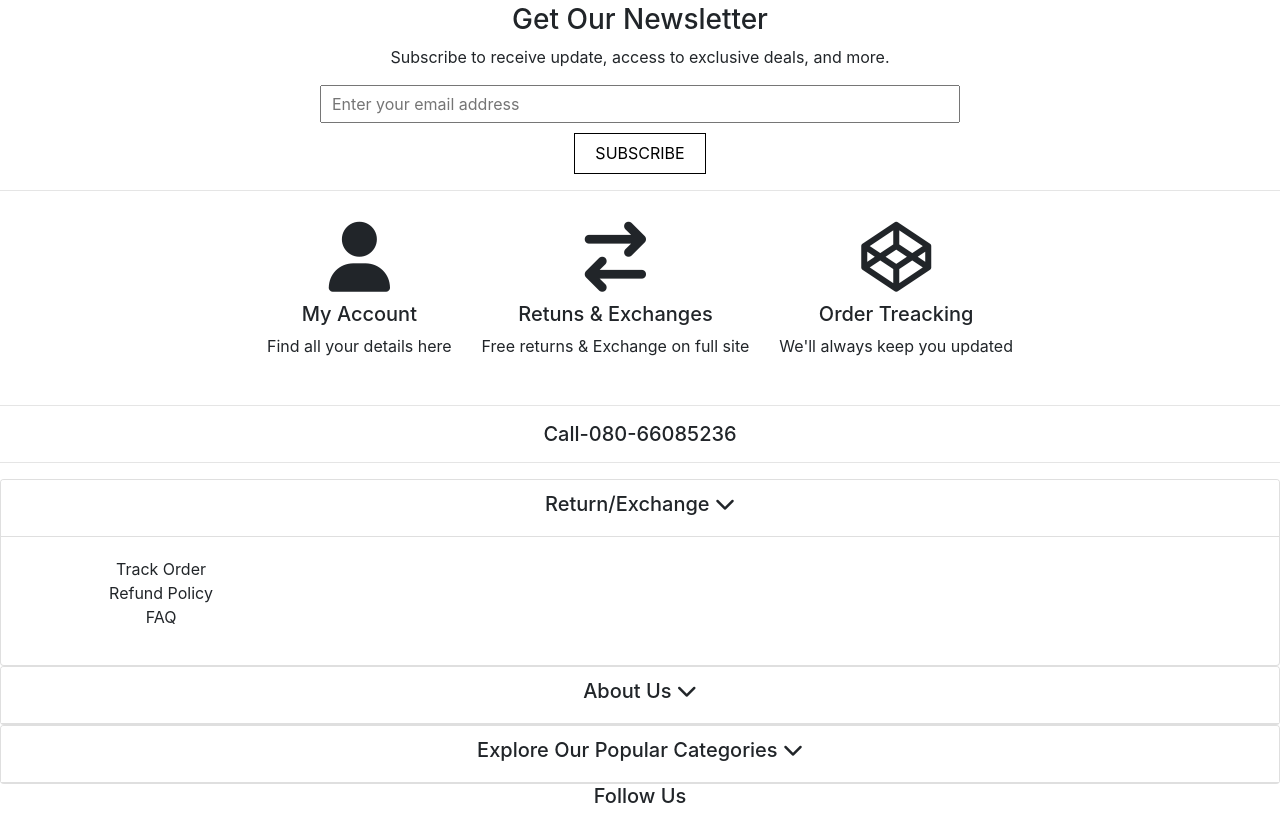
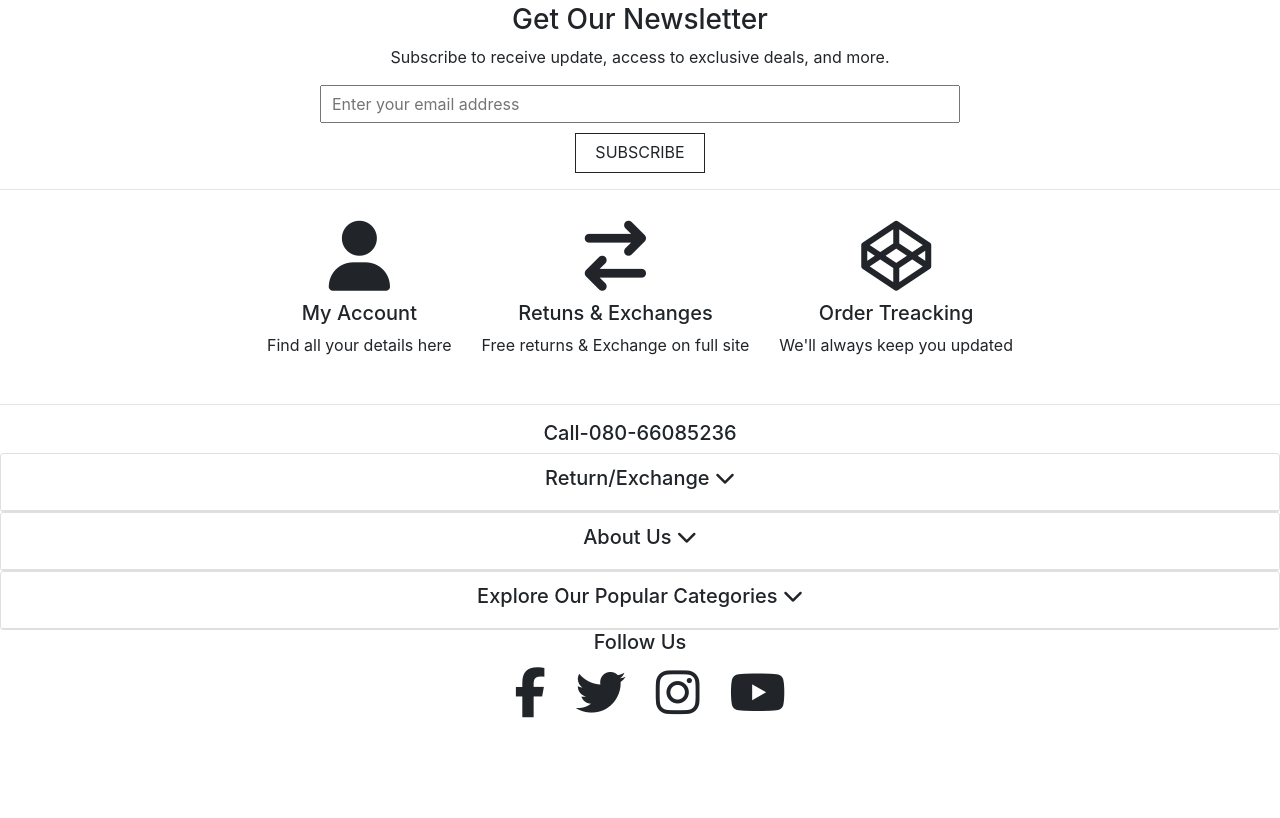
Before and after one commit to shubhamdarwante2301/palmonas-task, a plain HTML site: page index.html in a window 1280 px wide. Shown: the part 3969-4787 px from the top of the page. After the commit the page ends 4691 px from the top, so only its background shows below. Drawn offline with nearby package versions, Linux system fonts and the light colour scheme.

Commit message:
ui update

```diff
--- a/index.html
+++ b/index.html
@@ -40,7 +40,7 @@
     >
       <span class="navbar-toggler-icon"></span>
     </button>
-    <div class="collapse navbar-collapse bg-light" id="navbarTogglerDemo01">
+    <div class="collapse navbar-collapse bg-light main-menu" id="navbarTogglerDemo01">
       <button class="navbar-toggler close-btn"
       type="button"
       data-toggle="collapse"
@@ -154,7 +154,9 @@
     </section>
 
     <section class="last">
-      <img src="./images/last-img.webp" alt="" class="mw-100">
+      <div class="last-img">
+        <img src="./images/last-img.webp" alt="">
+      </div>
       <div class="about-store d-flex align-items-center justify-content-center p-3">
         <p class="text-center">Our Stores resonate style/simplicity infused with a minimal approach. Each store of ours is meant to be a visual treat in terms of architecture, Space design & fashion that is offered.</p>
       </div>
@@ -165,7 +167,7 @@
       <h3>Get Our Newsletter</h3>
       <p>Subscribe to receive update, access to exclusive deals, and more.</p>
       <input placeholder="Enter your email address" type="email" name="" id="" />
-      <h6><button>SUBSCRIBE</button></h6>
+      <h6><button class="subscribe">SUBSCRIBE</button></h6>
     </section>
     <hr>
 
@@ -191,7 +193,6 @@
     <div class="call text-center">
       <h5>Call-080-66085236</h5>
     </div>
-    <hr>
 
     <!---accordian--->
     <section>
@@ -204,7 +205,7 @@
             </h5>
           </div>
 
-          <div id="collapseOne" class="collapse show" aria-labelledby="headingOne" data-parent="#accordion">
+          <div id="collapseOne" class="collapse" aria-labelledby="headingOne" data-parent="#accordion">
             <div class="card-body text-center">
               <ul>
                 <li>Track Order</li>
--- a/style.css
+++ b/style.css
@@ -30,7 +30,7 @@ marquee {
     float: left;
     margin-right: 10px;
 }
-.collapse {
+.main-menu {
     max-width: 25vw;
 }
 @media (max-width: 992px) {
@@ -89,8 +89,8 @@ marquee {
     background-color: #43380a;
     color: #fff;
 }
-.last img {
-    object-fit: cover;
+.last-img img {
+    width: 100%;
 }
 /****News Letter******/
 .news-letter {
@@ -100,17 +100,39 @@ marquee {
     width: 50%;
     padding: 5px 10px;
 }
-.news-letter h6 button {
-    border: 1px solid black;
-    background-color: #fff;
-    padding: 10px 20px;
+.subscribe {
+    min-width: 130px;
+    height: 40px;
+    color: #fff;
+    padding: 5px 10px;
     margin-top: 10px;
     cursor: pointer;
-}
-.news-letter h6 button:hover {
-    background-color: black;
+    transition: all 0.3s ease;
+    position: relative;
+    display: inline-block;
+    z-index: 0;
+    background: #fff;
+    overflow: hidden;
+    border: 1px solid #212529;
+    color: #212529;
+  }
+  .subscribe:hover {
     color: #fff;
-}
+  }
+  .subscribe:hover:after {
+    width: 100%;
+  }
+  .subscribe:after {
+    content: "";
+    position: absolute;
+    z-index: -1;
+    transition: all 0.3s ease;
+    left: 0;
+    top: 0;
+    width: 0;
+    height: 100%;
+    background: #212529;
+  }
 @media (max-width: 700px) {
     .news-letter input{
         width: 70%;
```
Also changed, not shown: images/Screenshot (45).png (deleted), images/Screenshot (54).png (deleted), images/Screenshot (58).png (deleted), images/Screenshot (71).png (deleted).
